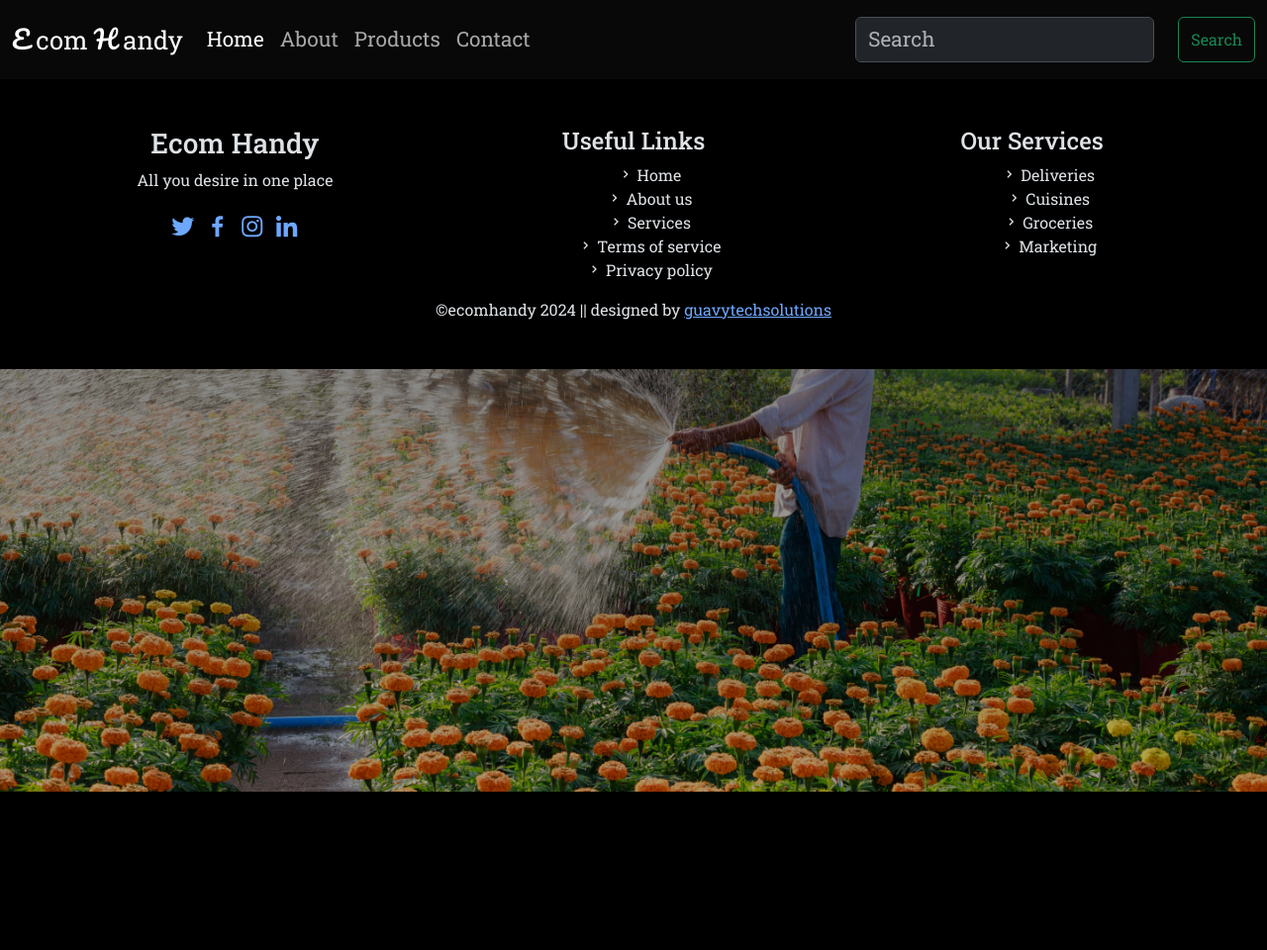
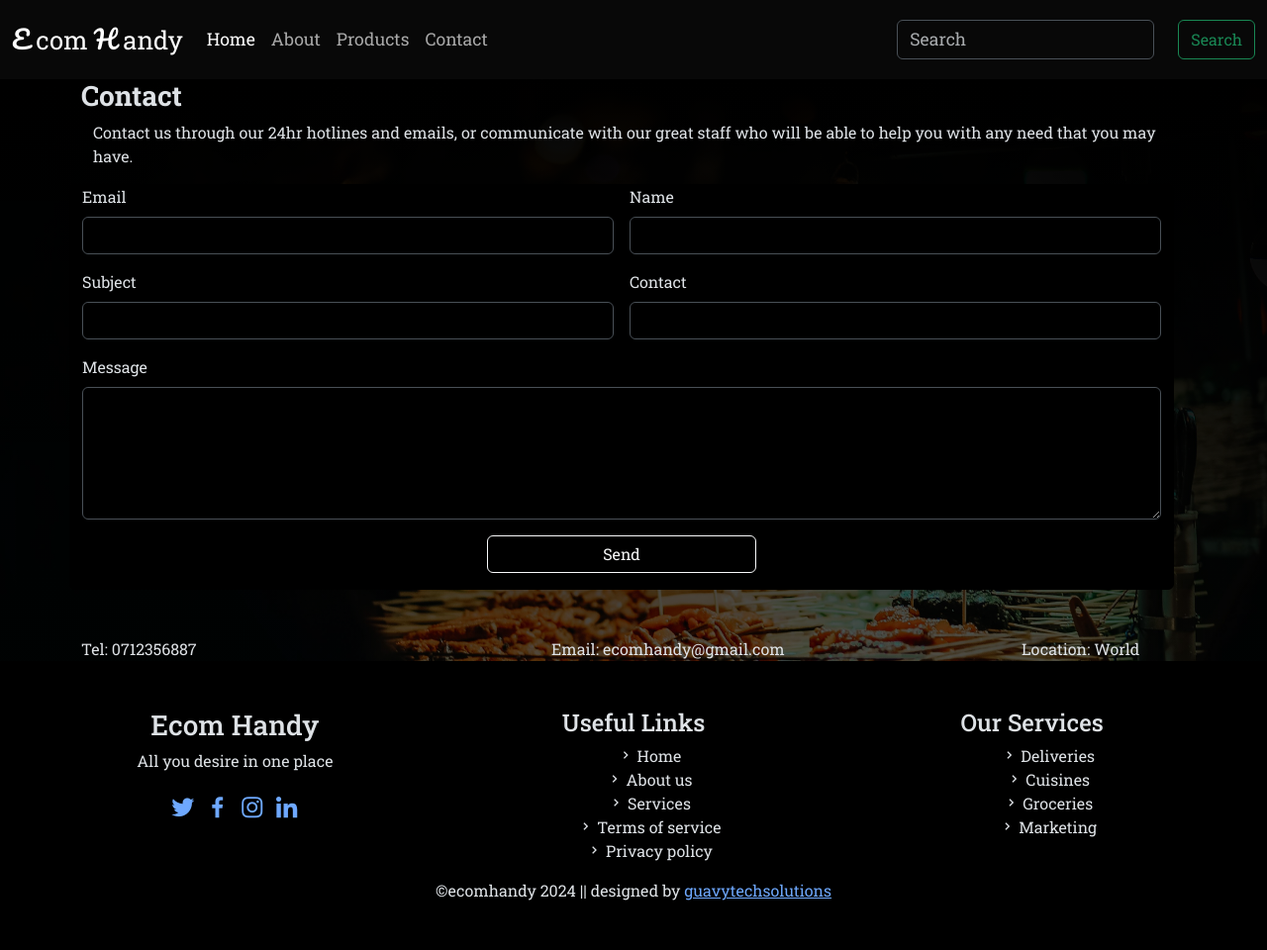
Before and after one commit to Gharddammez/ecomhandy, a Django app: page /contact in a window 1280 px wide. Shown: the whole page at 99% size. Before the commit the page ends 800 px from the top, so only its background shows below. Run offline with Django 5.2, Linux system fonts and the light colour scheme; some libraries are stand-ins or nearby versions.

Commit message:
fixing fixing adding

```diff
--- a/handy/handyapp/admin.py
+++ b/handy/handyapp/admin.py
@@ -1,5 +1,7 @@
 from django.contrib import admin
-from .models import Product
+from .models import Product, Contact
+
+
 # Register your models here.
-
 admin.site.register(Product)
+admin.site.register(Contact)
--- a/handy/handyapp/views.py
+++ b/handy/handyapp/views.py
@@ -1,4 +1,7 @@
-from django.shortcuts import render
+from django.shortcuts import render, redirect
+from .models import Product, Contact
+from django.views.decorators.csrf import csrf_exempt
+from django.contrib import messages
 
 
 # Create your views here.
@@ -18,5 +21,23 @@ def products(request):
     return render(request, 'products.html')
 
 
+@csrf_exempt
 def contact(request):
+    # check method request
+    if request.method == "POST":
+        # get the form data
+        username = request.POST.get('username')
+        subject = request.POST.get('subject')
+        email = request.POST.get('email')
+        number = request.POST.get('contact')
+        message = request.POST.get('message')
+
+        # get the data into the database
+        reach = Contact(username=username, contact=number, email=email, subject=subject, message=message)
+        # save our data
+        reach.save()
+        # give message
+        messages.success(request, 'We have successfully received your message. We will get back to you')
+
+        return redirect('home')
     return render(request, 'contact.html')
--- a/handy/templates/base.html
+++ b/handy/templates/base.html
@@ -23,7 +23,7 @@
         height: 5rem;
       }
        .nav-link, .font{
-        font-size: 1.3rem;
+        font-size: 1.1rem;
 
       }
       .navbar-brand{
@@ -53,27 +53,24 @@
         animation-name: abt;
         animation-duration: 4s;
       }
+      /* animation to make the images change */
       @keyframes home {
         from  {background-image:linear-gradient(rgba(0,0,0, 0.6), rgba(0,0,0, 0.1 )), url('static/home1.jpg');}
         to {background-image: linear-gradient(rgba(0,0,0, 0.6), rgba(0,0,0, 0.3 )), url('static/home2.jpg');}
       }
-      /*@keyframes abt {
-        from  {background: linear-gradient(90deg, rgba(9,86,87,1) 54%, rgba(32,96,67,1) 78%);}
-        to {background: linear-gradient(90deg, rgba(32,96,67,1) 26%, rgba(9,86,87,1) 49%);}
 
-      }*/
       .img-team{
         height: 50%;
         width: 80%;
         padding-left: 3rem;
       }
       .who{
-        font-size: 1.3rem;
+        font-size: 1rem;
       }
       .mt{
         padding-top: 8%;
       }
-      .footink:hover{
+      .footlink:hover{
         color: aquamarine;
       }
       .glimpse{
@@ -82,7 +79,7 @@
       .icons{
         font-size: 1.8rem;
       }
-
+      /* make the pages items responsive*/
       @media all and (max-width: 500px){
         .navbar-brand, .nav-link, .font{
           font-size: 1.2rem;
@@ -113,12 +110,6 @@
         }
       }
 
-      /* team css
-      */
-      /*
-      */
-
-      */
     </style>
   </head>
   <body>
@@ -147,7 +138,7 @@
           </li>
         </ul>
         <form class="d-flex" role="search">
-          <input class="form-control me-4 font" type="search" placeholder="Search" aria-label="Search">
+          <input class="form-control me-4 font bg-transparent" type="search" placeholder="Search" aria-label="Search">
           <button class="btn btn-outline-success" type="submit">Search</button>
         </form>
       </div>
@@ -155,7 +146,10 @@
   </nav>
   <!--end nav-->
      <!-- body  -->
-  {%block content%} {%endblock content%}
+  {%block content%}
+
+    {%endblock content%}
+
     <!-- body end -->
 
      <!-- footer -->
--- a/handy/templates/contact.html
+++ b/handy/templates/contact.html
@@ -1,7 +1,71 @@
 {%extends 'base.html'%}
 
 {% block content%}
+<style>
+    /*set the contact page image*/
 
+    .cont{
+        background-image:linear-gradient(rgba(0,0,0, 1), rgba(0,0,0, 0.6 )),url('static/home1.jpg');
+        background-attachment: fixed;
+        background-size: cover;
+    }
+</style>
+<div class="container-fluid w-100 h-100 bg-black cont">
+<div class="container">
+    <div class="">
+        <h3 class="fw-bold">
+            Contact
+        </h3>
+    </div>
+    <div class="container">
+        <p>Contact us through our 24hr hotlines and emails, or communicate with our great staff who will be able to help you with any need that you may have.</p>
+    </div>
+    <div class="row row-cols-1 mb-3">
+        <div class="row ">
+            <div class="border rounded border-black" style="background-color: black;">
+                <form class="row g-3" method="POST">
+                  <div class="col-md-6">
+                    <label for="inputEmail4" class="form-label">Email</label>
+                    <input type="email" class="form-control bg-transparent" id="inputEmail4" name="email" required>
+                  </div>
+                  <div class="col-md-6">
+                    <label for="inputUsername" class="form-label">Name</label>
+                    <input type="text" class="form-control bg-transparent" id="inputUsername" name="username" required>
+                  </div>
 
+                  <div class="col-md-6">
+                    <label for="inputSubject" class="form-label">Subject</label>
+                    <input type="text" class="form-control bg-transparent" id="inputSubject" name="subject" required>
+                  </div>
+                    <div class="col-md-6">
+                    <label for="inputNumber" class="form-label">Contact</label>
+                    <input type="number" class="form-control bg-transparent" id="inputNumber" name="number" required>
+                   </div>
 
+                  <div class="col-md-12">
+                    <label for="inputMessage" class="form-label">Message</label>
+                      <textarea  class="form-control bg-transparent" id="inputMessage" rows="5" name="message" required></textarea>
+                  </div>
+
+                  <div class="col-12 text-center mb-3">
+                    <button type="submit" class="btn btn-outline-light w-25">Send</button>
+                  </div>
+                </form>
+            </div>
+        </div>
+    </div>
+    <div class="row mt-5">
+        <div class="col-lg-5 col-md-5">
+            Tel: 0712356887
+        </div>
+        <div class="col-lg-5 col-md-5">
+            Email: ecomhandy@gmail.com
+        </div>
+        <div class="col-lg-2 col-md-5">
+            Location: World
+        </div>
+    </div>
+
+</div>
+</div>
 {%endblock content%}
```
Also changed, not shown: handy/handyapp/models.py (+13 -0 lines), handy/templates/about.html (+39 -0 lines), handy/templates/index.html (+8 -9 lines), handy/static/cuisines.jpg (deleted), handy/static/food.jpg (added).
